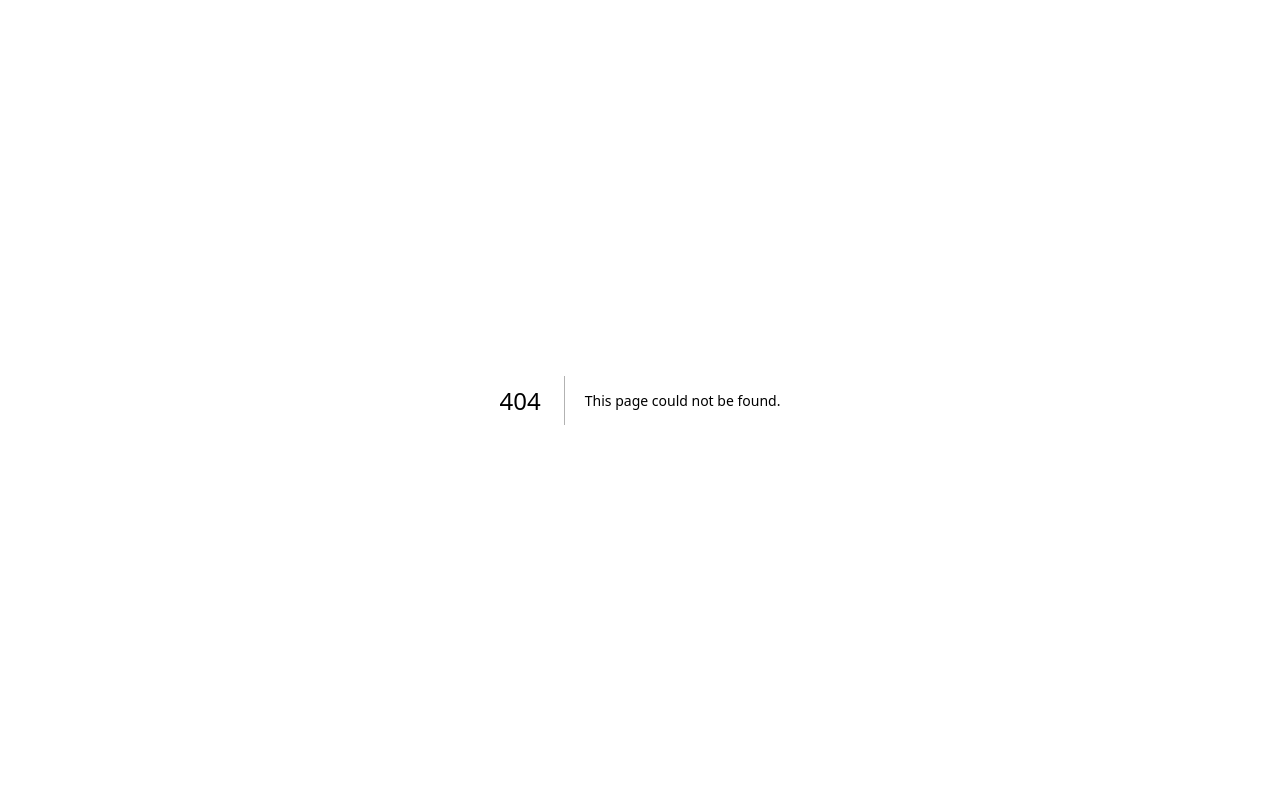
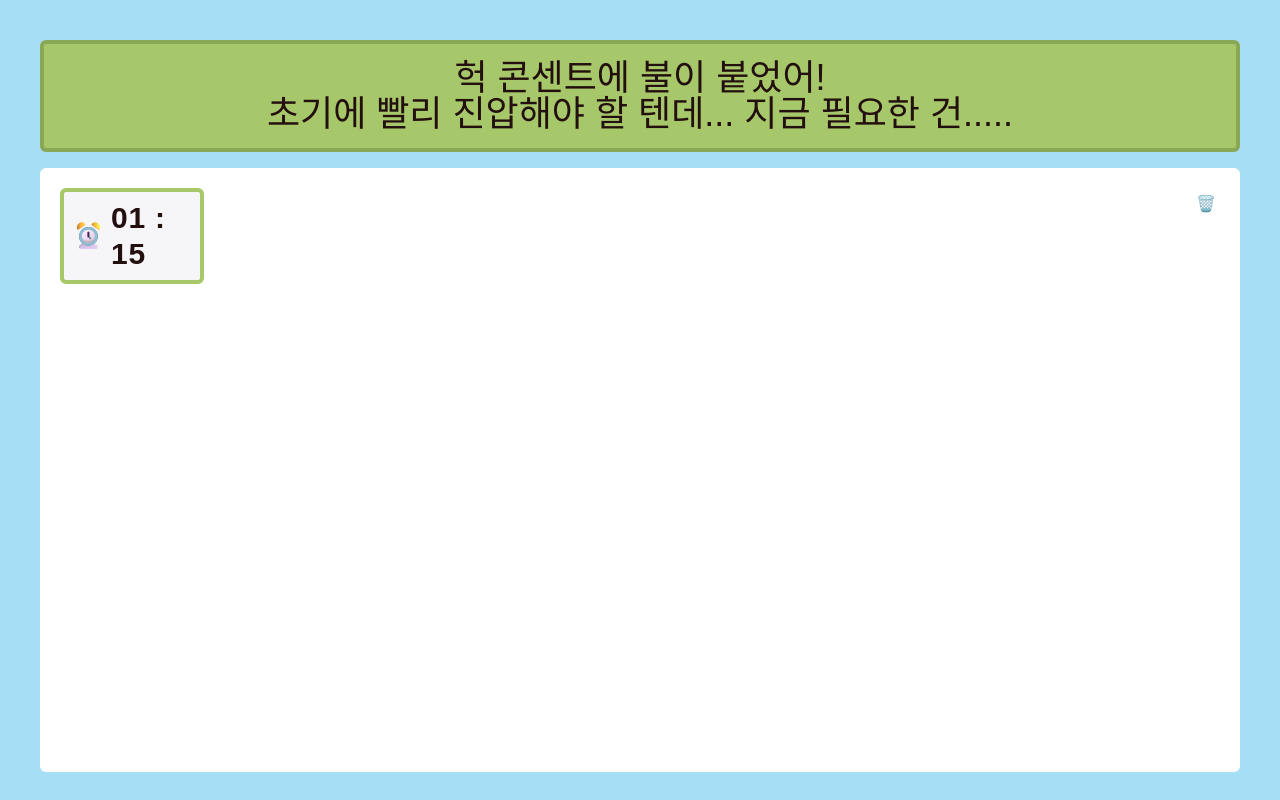
Before and after one commit to mysafedraw/Infra, a Next.js app in the folder frontend/: page /draw/1 in a window 1280 px wide. Before the commit this address had no page. Built offline with nearby package versions, Linux system fonts and the light colour scheme; a web font is replaced by a local one.

Commit message:
feat: 그림 컴포넌트 구현

```diff
--- a/frontend/src/app/draw/[id]/components/DrawTimer/index.tsx
+++ b/frontend/src/app/draw/[id]/components/DrawTimer/index.tsx
@@ -56,9 +56,15 @@ export default function DrawTimer({
           : 'border-primary-600 '
       }`}
     >
-      <Image src="/icons/alarm-clock.svg" alt="clock" width={32} height={32} />
+      <Image
+        src="/icons/alarm-clock.svg"
+        alt="clock"
+        width={30}
+        height={30}
+        priority
+      />
       <span
-        className={`text-2xl font-bold tracking-wide min-w-[70px] ${
+        className={`text-3xl font-bold tracking-wide min-w-[80px] ${
           time <= 10 ? 'text-inherit' : 'text-text'
         }`}
       >
--- /dev/null
+++ b/frontend/src/app/draw/[id]/components/DrawingBoard/index.tsx
@@ -0,0 +1,209 @@
+'use client'
+
+import { useRef, useState, useEffect, useCallback } from 'react'
+
+// 좌표
+interface Point {
+  x: number
+  y: number
+}
+
+type EventType = React.MouseEvent | React.Touch | MouseEvent | Touch
+
+export default function DrawingBoard() {
+  const canvasRef = useRef<HTMLCanvasElement | null>(null)
+  const [context, setContext] = useState<CanvasRenderingContext2D | null>(null) // 캔버스 컨텍스트 상태
+  const [scale, setScale] = useState<number>(1) // 디바이스 픽셀 비율에 따른 스케일 값
+
+  // 캔버스 초기화 및 리사이즈 처리
+  useEffect(() => {
+    const canvas = canvasRef.current
+    if (!canvas) return
+
+    const resizeCanvas = () => {
+      const container = canvas.parentElement
+      if (!container) return
+
+      // 컨테이너의 실제 크기 가져오기
+      const containerWidth = container.clientWidth
+      const containerHeight = container.clientHeight
+
+      // 디바이스 픽셀 비율 계산
+      const dpr = window.devicePixelRatio || 1
+      setScale(dpr)
+
+      // 실제 캔버스 크기 설정
+      canvas.width = containerWidth * dpr
+      canvas.height = containerHeight * dpr
+
+      // 화면에 표시될 크기 설정
+      canvas.style.width = `${containerWidth}px`
+      canvas.style.height = `${containerHeight}px`
+
+      const ctx = canvas.getContext('2d')
+      if (!ctx) return
+
+      // 컨텍스트 스케일 조정
+      ctx.scale(dpr, dpr)
+
+      // 기본 그리기 설정
+      ctx.strokeStyle = '#000000'
+      ctx.lineWidth = 4
+      ctx.lineCap = 'round'
+      setContext(ctx)
+    }
+
+    // 초기 크기 설정
+    resizeCanvas()
+
+    // 윈도우 크기 변경 시 캔버스 크기도 조정
+    window.addEventListener('resize', resizeCanvas)
+
+    return () => {
+      window.removeEventListener('resize', resizeCanvas)
+    }
+  }, [])
+
+  // 마우스/터치 이벤트 좌표 -> 캔버스 좌표로 변환
+  const getCoordinates = useCallback((event: EventType): Point => {
+    if (!canvasRef.current) return { x: 0, y: 0 }
+
+    const canvas = canvasRef.current
+    const rect = canvas.getBoundingClientRect()
+
+    // 실제 캔버스 크기와 표시 크기의 비율을 고려하여 좌표 계산
+    return {
+      x: (event.clientX - rect.left) * (canvas.width / rect.width),
+      y: (event.clientY - rect.top) * (canvas.height / rect.height),
+    }
+  }, [])
+
+  // 그리기 시작
+  const startDrawing = useCallback(
+    (point: Point) => {
+      if (!context) return
+
+      context.beginPath()
+      context.moveTo(point.x / scale, point.y / scale)
+    },
+    [context, scale],
+  )
+
+  // 그리기 진행
+  const draw = useCallback(
+    (point: Point) => {
+      if (!context) return
+
+      context.lineTo(point.x / scale, point.y / scale)
+      context.stroke()
+    },
+    [context, scale],
+  )
+
+  // 그리기 종료
+  const stopDrawing = useCallback(() => {
+    if (!context) return
+    context.closePath()
+  }, [context])
+
+  // 마우스 이벤트 핸들러
+  const handleMouseDown = useCallback(
+    (e: React.MouseEvent) => {
+      e.preventDefault()
+      const point = getCoordinates(e)
+      startDrawing(point)
+    },
+    [getCoordinates, startDrawing],
+  )
+
+  const handleMouseMove = useCallback(
+    (e: React.MouseEvent) => {
+      const point = getCoordinates(e)
+      draw(point)
+    },
+    [getCoordinates, draw],
+  )
+
+  // 터치 이벤트 핸들러
+  const handleTouchStart = useCallback(
+    (e: React.TouchEvent) => {
+      const touch = e.touches[0]
+      const point = getCoordinates(touch)
+      startDrawing(point)
+    },
+    [getCoordinates, startDrawing],
+  )
+
+  const handleTouchMove = useCallback(
+    (e: React.TouchEvent) => {
+      const touch = e.touches[0]
+      const point = getCoordinates(touch)
+      draw(point)
+    },
+    [getCoordinates, draw],
+  )
+
+  // 캔버스 초기화 (모두 지우기)
+  const clearCanvas = useCallback(() => {
+    if (!context || !canvasRef.current) return
+    const canvas = canvasRef.current
+    context.clearRect(0, 0, canvas.width / scale, canvas.height / scale)
+  }, [context, scale])
+
+  // 모바일에서 스크롤 및 기본 터치 동작 방지
+  useEffect(() => {
+    const canvas = canvasRef.current
+    if (!canvas) return
+
+    const preventDefaultTouch = (e: TouchEvent) => {
+      e.preventDefault()
+    }
+
+    // 터치 이벤트 리스너 등록
+    canvas.addEventListener('touchstart', preventDefaultTouch, {
+      passive: false,
+    })
+    canvas.addEventListener('touchmove', preventDefaultTouch, {
+      passive: false,
+    })
+    canvas.addEventListener('touchend', preventDefaultTouch, { passive: false })
+
+    return () => {
+      canvas.removeEventListener('touchstart', preventDefaultTouch)
+      canvas.removeEventListener('touchmove', preventDefaultTouch)
+      canvas.removeEventListener('touchend', preventDefaultTouch)
+    }
+  }, [])
+
+  return (
+    <div
+      className="bg-white rounded-md relative"
+      style={{ touchAction: 'none' }}
+    >
+      {/* 전체 지우개(임시 아이콘) */}
+      <div className="absolute right-4 top-4 flex gap-2 z-10">
+        <button
+          onClick={clearCanvas}
+          className="p-2 rounded-lg hover:bg-gray-100"
+        >
+          🗑️
+        </button>
+      </div>
+
+      {/* 캔버스 */}
+      <canvas
+        ref={canvasRef}
+        className="touch-none cursor-crosshair p-1"
+        style={{ width: '100%', height: '100%', touchAction: 'none' }}
+        onMouseDown={handleMouseDown}
+        onMouseMove={handleMouseMove}
+        onMouseUp={stopDrawing}
+        onMouseLeave={stopDrawing}
+        onTouchStart={handleTouchStart}
+        onTouchMove={handleTouchMove}
+        onTouchEnd={stopDrawing}
+        onTouchCancel={stopDrawing}
+      />
+    </div>
+  )
+}
--- /dev/null
+++ b/frontend/src/app/draw/[id]/page.tsx
@@ -0,0 +1,24 @@
+'use client'
+
+import DrawingBoard from './components/DrawingBoard'
+import DrawTimer from './components/DrawTimer'
+import QuestionBoard from './components/QuestionBoard'
+
+export default function Draw() {
+  const question =
+    '헉 콘센트에 불이 붙었어!\n초기에 빨리 진압해야 할 텐데... 지금 필요한 건.....'
+
+  const handleNext = () => {}
+
+  return (
+    <div className="p-10 w-screen h-screen bg-secondary-500 flex flex-col">
+      <QuestionBoard content={question} />
+      <div className="mt-4 flex-1 relative">
+        <DrawingBoard />
+        <div className="absolute left-1 top-1">
+          <DrawTimer initialTime={80} handleTimeEnd={handleNext} />
+        </div>
+      </div>
+    </div>
+  )
+}
```
